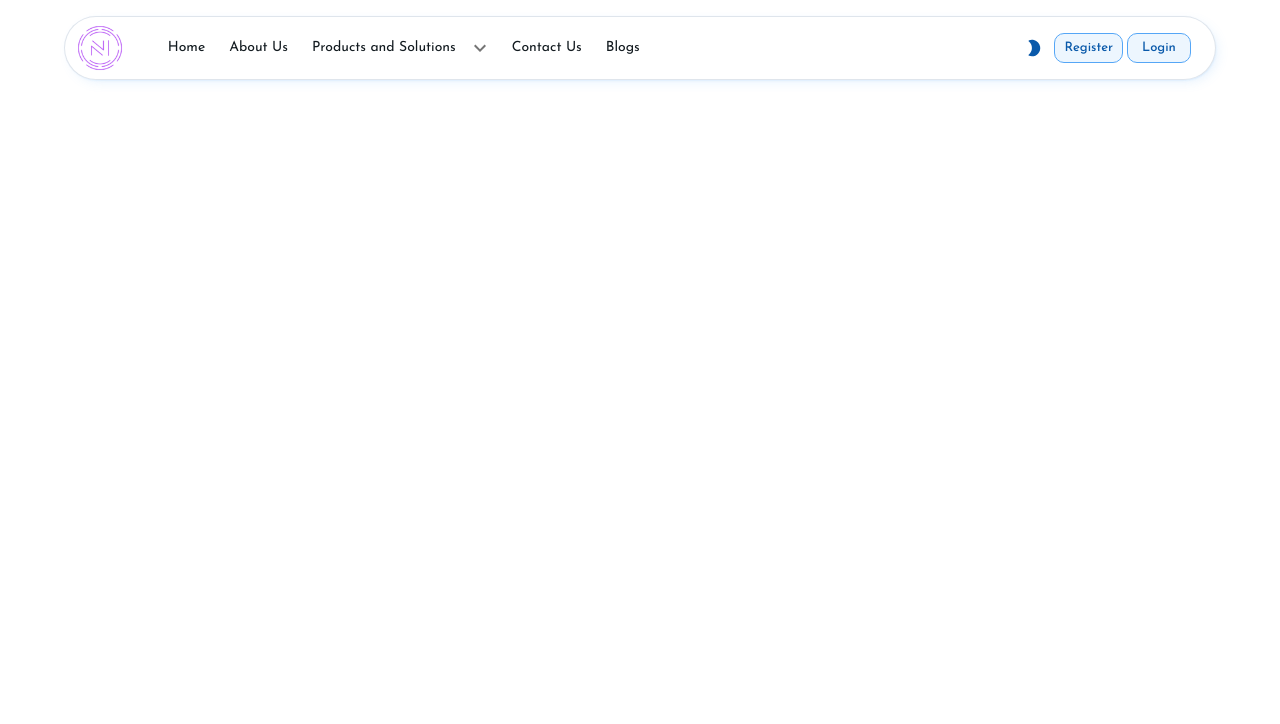
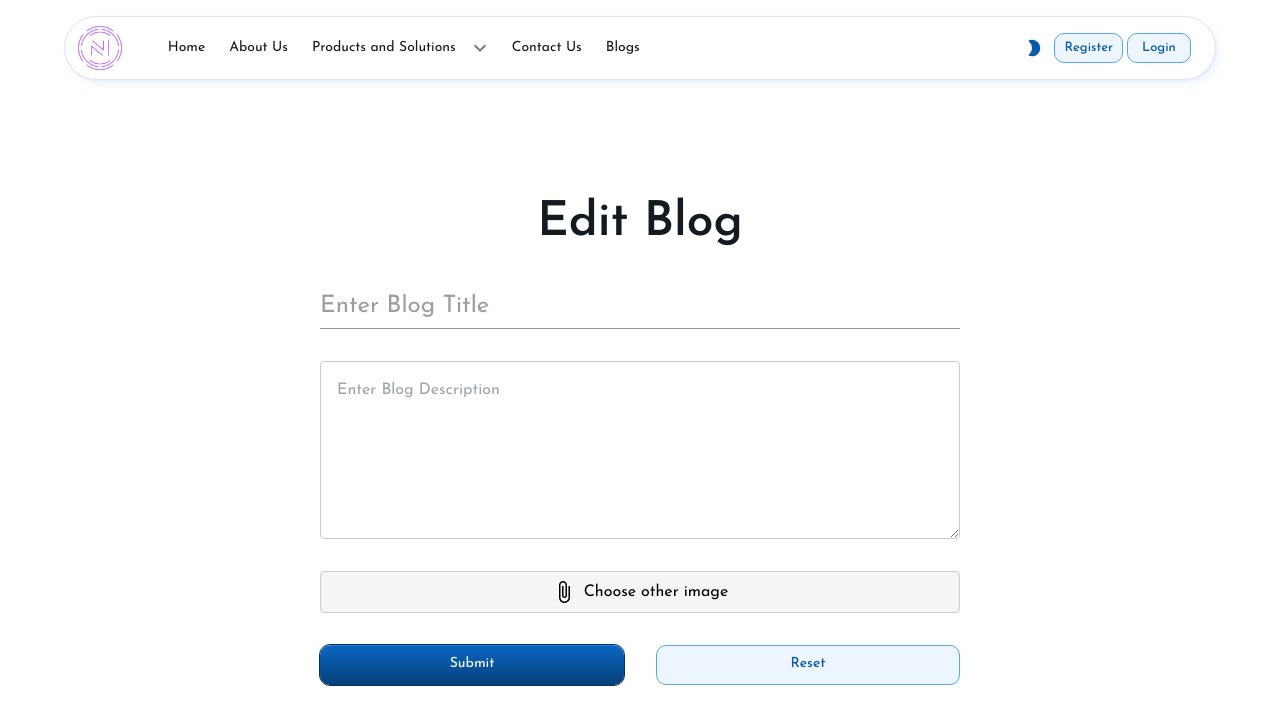
Before and after one commit to Ganesh-Mk/nitaiinnovations, a React (Vite) app in the folder frontend/: page /editBlog in a window 1280 px wide. Shown: the top 724 px of the page. Built offline with nearby package versions, Linux system fonts and the light colour scheme; no server answers.

Commit message:
edit profile frontend done

```diff
--- a/frontend/src/App.jsx
+++ b/frontend/src/App.jsx
@@ -17,6 +17,7 @@ import Login from "./Pages/Login";
 import Blogs from "./Pages/Blogs";
 import CreateBlog from "./Pages/CreateBlog";
 import Account from "./Pages/Accout";
+import EditBlog from "./Pages/EditBlog";
 
 export default function App() {
   const [mode, setMode] = React.useState("light");
@@ -41,6 +42,7 @@ export default function App() {
           <Route path="/blogs" element={<Blogs />} />
           <Route path="/createBlog" element={<CreateBlog />} />
           <Route path="/account" element={<Account />} />
+          <Route path="/editBlog" element={<EditBlog />} />
         </Routes>
         {/* <Footer /> */}
       </Router>
--- a/frontend/src/Components/BlogsComp.jsx
+++ b/frontend/src/Components/BlogsComp.jsx
@@ -1,21 +1,9 @@
 import React, { useEffect } from "react";
-import {
-  Box,
-  Button,
-  Divider,
-  IconButton,
-  Input,
-  Typography,
-  useTheme,
-  FormControl,
-  InputLabel,
-  Select,
-  MenuItem,
-} from "@mui/material";
-import axios from "axios";
+import { Box, Divider, Typography, useTheme, IconButton } from "@mui/material";
 import { format } from "date-fns";
-import FavoriteIcon from "@mui/icons-material/Favorite";
-import { Link } from "react-router-dom";
+import EditIcon from "@mui/icons-material/Edit";
+import { useNavigate } from "react-router-dom";
+import { useDispatch } from "react-redux";
 
 const BlogsComp = ({
   blogKey,
@@ -28,7 +16,21 @@ const BlogsComp = ({
   isAccountBlog = false,
 }) => {
   const theme = useTheme();
+  const dispatch = useDispatch();
+  const navigate = useNavigate();
   const BACKEND_URL = import.meta.env.VITE_BACKEND_URL;
+
+  function editBlog() {
+    console.log("from account page: ", title, desc, imageUrl);
+    let blogInfo = {
+      title: title,
+      desc: desc,
+      imageUrl: imageUrl,
+    };
+    localStorage.setItem("currentBlog", JSON.stringify(blogInfo));
+
+    navigate("/editBlog");
+  }
 
   return (
     <Box
@@ -41,6 +43,7 @@ const BlogsComp = ({
     >
       <Box sx={{ display: "flex", justifyContent: "space-between" }}>
         {!isAccountBlog && (
+          <>
             <Box
               sx={{
                 display: "flex",
@@ -65,10 +68,30 @@ const BlogsComp = ({
                 <Typography variant="body2">{email}</Typography>
               </Box>
             </Box>
-        )}
+
             <Typography variant="body2">
               {format(new Date(createdAt), "d MMM yyyy")}
             </Typography>
+          </>
+        )}
+
+        {isAccountBlog && (
+          <Box
+            sx={{
+              display: "flex",
+              justifyContent: "space-between",
+              alignItems: "center",
+              width: "100%",
+            }}
+          >
+            <Typography variant="body2">
+              Date: {format(new Date(createdAt), "d MMM yyyy")}
+            </Typography>
+            <IconButton aria-label="edit" onClick={editBlog}>
+              <EditIcon />
+            </IconButton>
+          </Box>
+        )}
       </Box>
 
       <Divider />
--- /dev/null
+++ b/frontend/src/Pages/EditBlog.jsx
@@ -0,0 +1,142 @@
+import {
+  Box,
+  Button,
+  Input,
+  TextareaAutosize,
+  Typography,
+  useTheme,
+} from "@mui/material";
+import AttachFileIcon from "@mui/icons-material/AttachFile";
+import axios from "axios";
+import { useNavigate } from "react-router-dom";
+import React, { useEffect, useState } from "react";
+
+function EditBlog() {
+  const navigate = useNavigate();
+  const theme = useTheme();
+  const BACKEND_URL = import.meta.env.VITE_BACKEND_URL;
+
+  const [title, setTitle] = useState("");
+  const [desc, setDesc] = useState("");
+  const [image, setImage] = useState(null);
+
+  useEffect(() => {
+    const blog = JSON.parse(localStorage.getItem("currentBlog") || "{}");
+    setTitle(blog.title);
+    setDesc(blog.desc);
+    setImage(blog.image);
+  }, []);
+
+  function editBlog() {
+    // Get username and this specific blog info to target in backend
+    // update in backend
+    // navigate to account page
+  }
+
+  function resetBlog() {
+    const blog = JSON.parse(localStorage.getItem("currentBlog") || "{}");
+    setTitle(blog.title);
+    setDesc(blog.desc);
+    setImage(blog.image);
+  }
+
+  const inputStyles = {
+    width: { xs: "100%", sm: "100%" },
+    fontSize: "1.5rem",
+  };
+
+  const textAreaStyles = {
+    width: "100%",
+    backgroundColor: theme.palette.mode === "dark" ? "transparent" : "#fff",
+    color: theme.palette.mode === "dark" ? "#fff" : "#000",
+    fontSize: "1rem",
+    fontWeight: "400",
+    padding: "1rem",
+    borderRadius: "4px",
+    border: "1px solid #ccc",
+  };
+
+  const fileInputStyles = {
+    display: "none",
+  };
+
+  const fileInputLabelStyles = {
+    display: "flex",
+    alignItems: "center",
+    justifyContent: "center",
+    width: "100%",
+    backgroundColor: theme.palette.mode === "dark" ? "#333" : "#f5f5f5",
+    borderRadius: "4px",
+    border: "1px solid #ccc",
+    padding: "0.5rem",
+    cursor: "pointer",
+    fontSize: "1rem",
+    fontWeight: "400",
+    color: theme.palette.mode === "dark" ? "#fff" : "#000",
+    gap: "0.5rem",
+    transition: "background-color 0.3s",
+    "&:hover": {
+      backgroundColor: theme.palette.mode === "dark" ? "#555" : "#e0e0e0",
+    },
+  };
+
+  return (
+    <Box
+      sx={{
+        minHeight: "100vh",
+        display: "flex",
+        justifyContent: "center",
+        alignItems: "center",
+        flexDirection: "column",
+        padding: { xs: "0 2rem", sm: "0 20rem" },
+        gap: "2rem",
+      }}
+    >
+      <Typography variant="h2" mt={"5rem"}>
+        Edit Blog
+      </Typography>
+      <Input
+        placeholder="Enter Blog Title"
+        sx={inputStyles}
+        value={title}
+        onChange={(e) => setTitle(e.target.value)}
+      />
+      <TextareaAutosize
+        minRows={6}
+        value={desc}
+        onChange={(e) => setDesc(e.target.value)}
+        placeholder="Enter Blog Description"
+        style={textAreaStyles}
+      />
+      <label htmlFor="file-upload" style={fileInputLabelStyles}>
+        <AttachFileIcon />
+        {image ? image.name : "Choose other image"}
+        <Input
+          id="file-upload"
+          type="file"
+          accept="image/*"
+          onChange={(e) => setImage(e.target.files[0])}
+          style={fileInputStyles}
+        />
+      </label>
+      <Box
+        sx={{
+          display: "grid",
+          placeItems: "center",
+          width: { xs: "100%", sm: "100%" },
+          gap: "2rem",
+          gridTemplateColumns: { xs: "1fr", sm: "1fr 1fr" },
+        }}
+      >
+        <Button variant="contained" sx={{ width: "100%" }} onClick={editBlog}>
+          Submit
+        </Button>
+        <Button variant="outlined" sx={{ width: "100%" }} onClick={resetBlog}>
+          Reset
+        </Button>
+      </Box>
+    </Box>
+  );
+}
+
+export default EditBlog;
```
Lines whose indentation alone changed are shown as unchanged.
